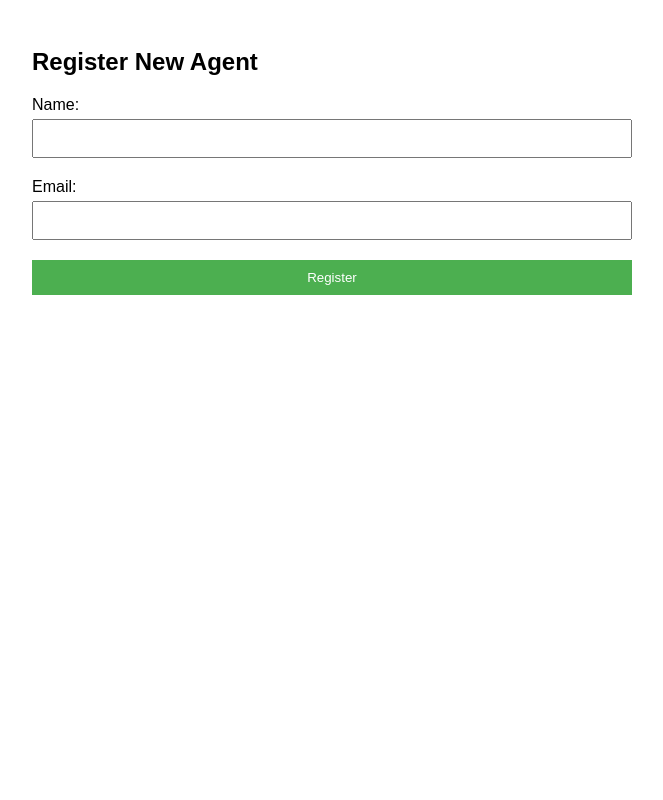
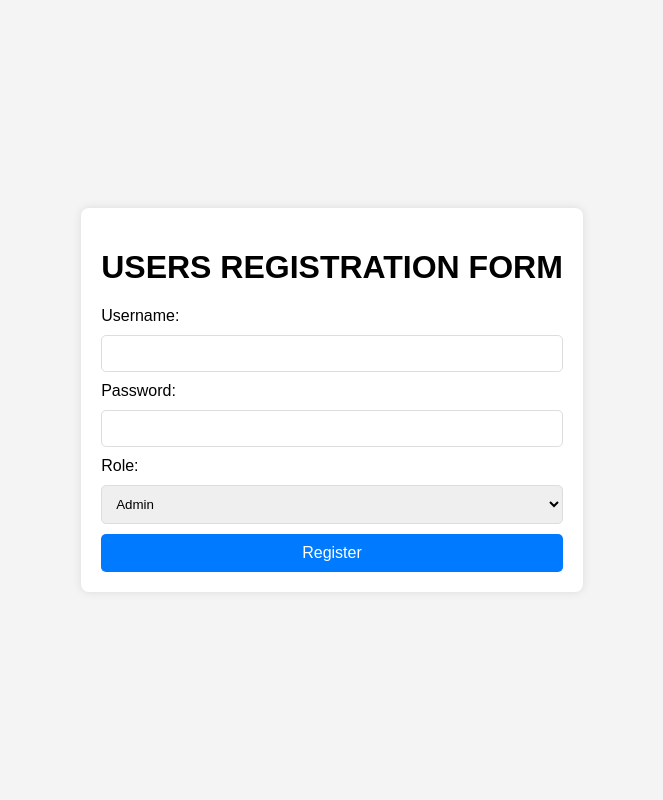
Before and after one commit to Abdirahman2019/DeesVenture_project, a PHP site: page /register.php in a window 1280 px wide. Shown: the whole page, without its empty margins (308-971 px from the left). Run offline with PHP 8.4, Linux system fonts and the light colour scheme.

Commit message:
modified file

```diff
--- a/register.php
+++ b/register.php
@@ -1,66 +1,115 @@
 <?php
-// Connect to database
-$host = 'localhost'; // or your host
-$username = 'root';
-$password = '';
-$dbname = 'Deesventrure_db';
 
-$conn = new mysqli($host, $username, $password, $dbname);
+session_start(); // Start or resume a session
+// Database connection - Adjust these variables to your environment
+$dbHost = 'localhost';
+$dbUsername = 'root';
+$dbPassword = '';
+$dbName = 'agent_db';
 
+// Create database connection
+$conn = new mysqli($dbHost, $dbUsername, $dbPassword, $dbName);
+
+// Check connection
 if ($conn->connect_error) {
     die("Connection failed: " . $conn->connect_error);
 }
+$message = ''; // Initialize message variable
 
-// Check if form is submitted
 if ($_SERVER["REQUEST_METHOD"] == "POST") {
-    $agentName = $_POST['agentName'];
-    $agentEmail = $_POST['agentEmail'];
-    // Further validation can be added here (e.g., sanitize input)
+    $username = $_POST['username'];
+    $password = password_hash($_POST['password'], PASSWORD_DEFAULT); // Hashing the password
+    $role = $_POST['role'];
 
-    $sql = "INSERT INTO agents (name, email) VALUES (?, ?)";
-
-    $stmt = $conn->prepare($sql);
-    $stmt->bind_param("ss", $agentName, $agentEmail);
-
-    if ($stmt->execute()) {
-        echo "New agent registered successfully.";
+    // Check if username already exists
+    $stmt = $conn->prepare("SELECT id FROM users WHERE username = ?");
+    $stmt->bind_param("s", $username);
+    $stmt->execute();
+    $stmt->store_result();
+    if ($stmt->num_rows > 0) {
+        $message = "<div class='error-message'>Username already exists!</div>";
     } else {
-        echo "Error: " . $sql . "<br>" . $conn->error;
+        $stmt = $conn->prepare("INSERT INTO users (username, password, role) VALUES (?, ?, ?)");
+        $stmt->bind_param("sss", $username, $password, $role);
+        if ($stmt->execute()) {
+            $message = "<div class='success-message'>Registration successful!</div>";
+        } else {
+             $message = "Error: " . $stmt->error;
+        }
     }
-
     $stmt->close();
-    $conn->close();
 }
+$conn->close();
 ?>
 
 <!DOCTYPE html>
 <html>
 <head>
-    <title>Register New Agent</title>
+    <title>Register</title>
     <style>
-        body { font-family: Arial, sans-serif; }
-        .container { max-width: 600px; margin: auto; padding: 20px; }
-        form { display: flex; flex-direction: column; }
-        label { margin-bottom: 5px; }
-        input[type=text], input[type=email] { margin-bottom: 20px; padding: 10px; }
-        input[type=submit] { padding: 10px; background-color: #4CAF50; color: white; border: none; cursor: pointer; }
-        input[type=submit]:hover { background-color: #45a049; }
+    .error-message {
+            color: red;
+            font-size: 16px;
+            margin-bottom: 20px;
+            text-align: center;
+        }
+        body {
+            font-family: Arial, sans-serif;
+            background-color: #f4f4f4;
+            margin: 0;
+            padding: 0;
+            display: flex;
+            justify-content: center;
+            align-items: center;
+            height: 100vh;
+        }
+        form {
+            background-color: #fff;
+            padding: 20px;
+            border-radius: 8px;
+            box-shadow: 0 0 10px rgba(0, 0, 0, 0.1);
+        }
+        input[type="text"], input[type="password"], select {
+            width: 100%;
+            padding: 10px;
+            margin: 10px 0;
+            border-radius: 5px;
+            border: 1px solid #ddd;
+            box-sizing: border-box;
+        }
+        input[type="submit"] {
+            width: 100%;
+            padding: 10px;
+            border: none;
+            border-radius: 5px;
+            color: #fff;
+            background-color: #007bff;
+            cursor: pointer;
+            font-size: 16px;
+        }
+        input[type="submit"]:hover {
+            background-color: #0056b3;
+        }
+        .success-message {
+        color: green;
+        font-size: 16px;
+        margin-bottom: 20px;
+        text-align: center;
+}
     </style>
 </head>
 <body>
 
-<div class="container">
-    <h2>Register New Agent</h2>
-    <form method="POST" action="registerAgent.php">
-        <label for="agentName">Name:</label>
-        <input type="text" id="agentName" name="agentName" required>
-
-        <label for="agentEmail">Email:</label>
-        <input type="email" id="agentEmail" name="agentEmail" required>
-
+    <form action="register.php" method="post">
+        <?php echo $message; ?>
+        <h1>USERS REGISTRATION FORM</h1>
+        Username: <input type="text" name="username" required><br>
+        Password: <input type="password" name="password" required><br>
+        Role: <select name="role">
+                <option value="admin">Admin</option>
+                <option value="user">User</option>
+             </select><br>
         <input type="submit" value="Register">
     </form>
-</div>
-
 </body>
 </html>
```
